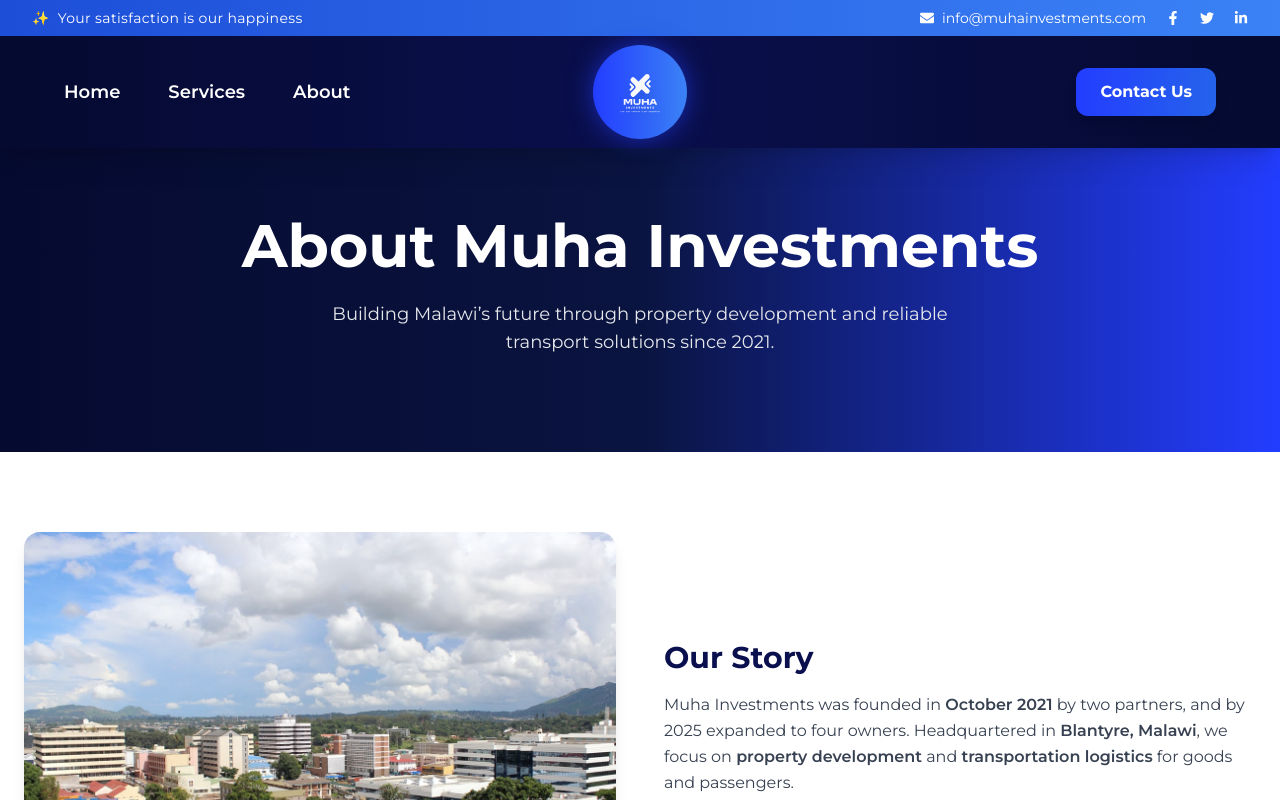
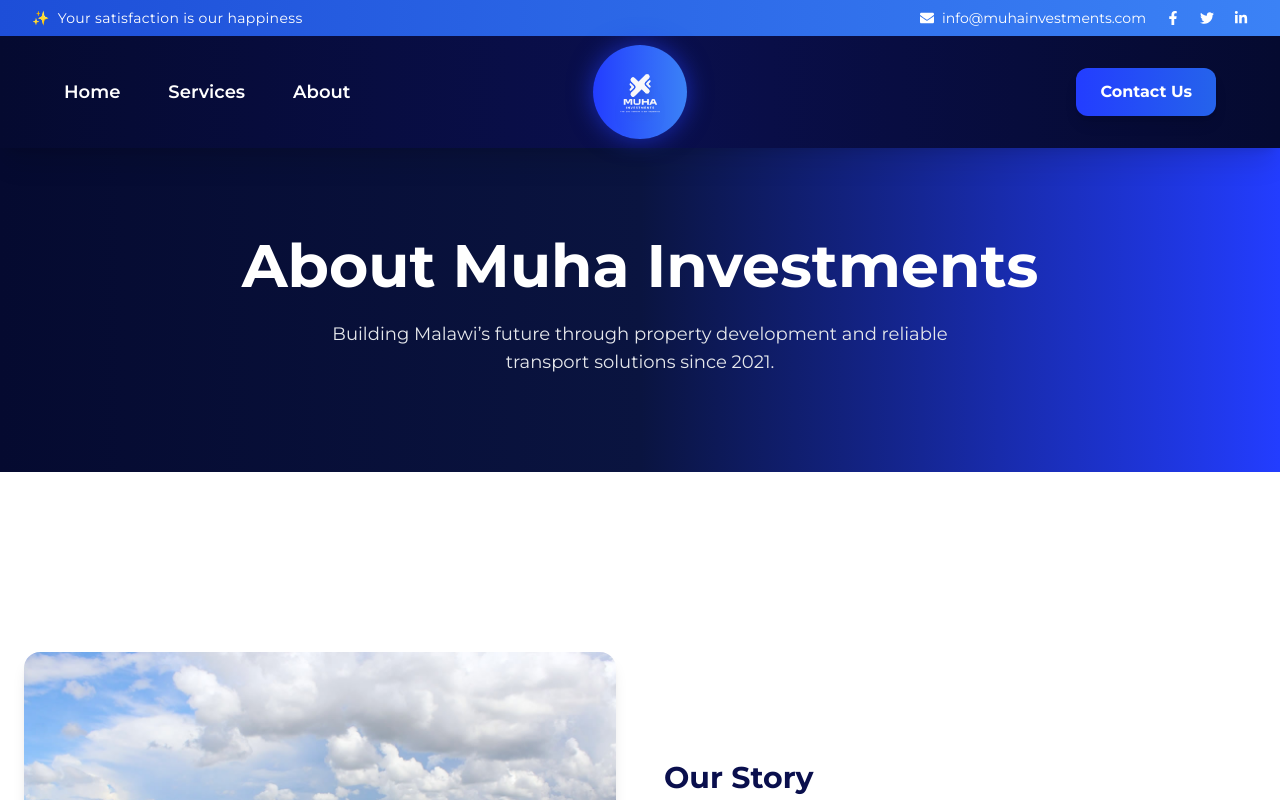
Before and after one commit to EditaLatifi/muhainvestments, a Next.js app: page /about in a window 1280 px wide. Shown: the top 800 px of the page. Built offline with nearby package versions, Linux system fonts and the light colour scheme.

Commit message:
Update page.tsx

```diff
--- a/src/app/about/page.tsx
+++ b/src/app/about/page.tsx
@@ -4,7 +4,7 @@
 
 export default function About() {
   return (
-    <div className="bg-white md:mt-[120px] mt-[100px]">
+<div className="bg-white md:mt-[140px] mt-[100px] md:space-y-[100px] space-y-[60px]">
       {/* HERO */}
       <section className="relative bg-gradient-to-r from-[#050a30] via-[#0a1440] to-[#233dff] text-white py-24 text-center">
         <motion.h1
```
